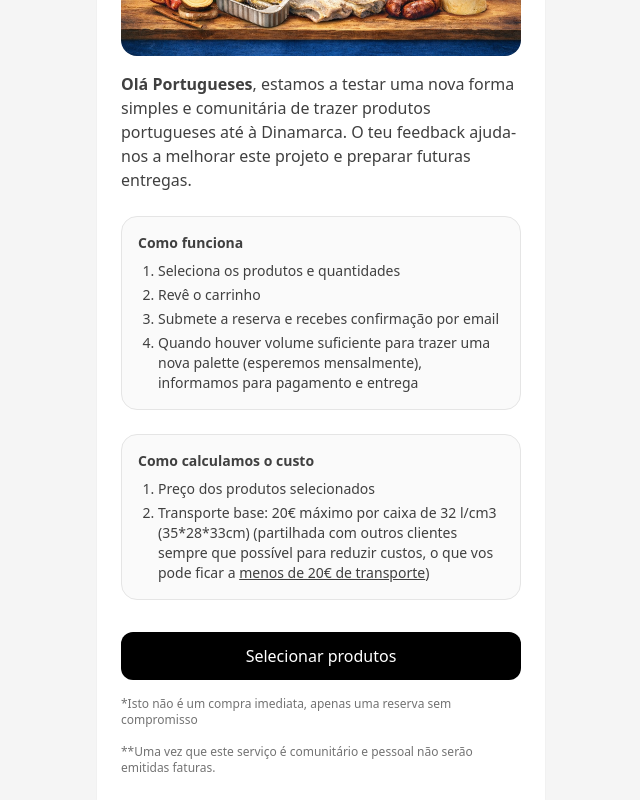
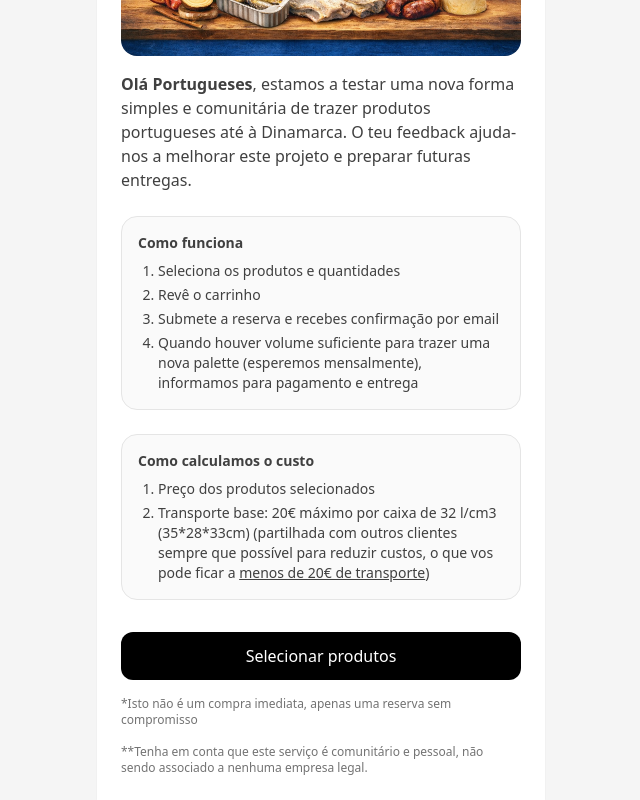
Before and after one commit to TiagoVilaFlor/APP_ProdutosPortuguesesNaDinamarca, a Next.js app: page / in a window 1280 px wide. Shown: the part 240-1040 px from the top of the page, without its empty margins (319-959 px from the left). Built offline with nearby package versions, Linux system fonts and the light colour scheme.

Commit message:
Update Homepage

```diff
--- a/app/page.tsx
+++ b/app/page.tsx
@@ -44,7 +44,7 @@ O teu feedback ajuda-nos a melhorar este projeto e preparar futuras entregas.
         *Isto não é um compra imediata, apenas uma reserva sem compromisso
       </p>
       <p className="mt-4 text-xs text-neutral-500">
-        **Uma vez que este serviço é comunitário e pessoal não serão emitidas faturas.
+        **Tenha em conta que este serviço é comunitário e pessoal, não sendo associado a nenhuma empresa legal.
       </p>
     </main>
   );
```
